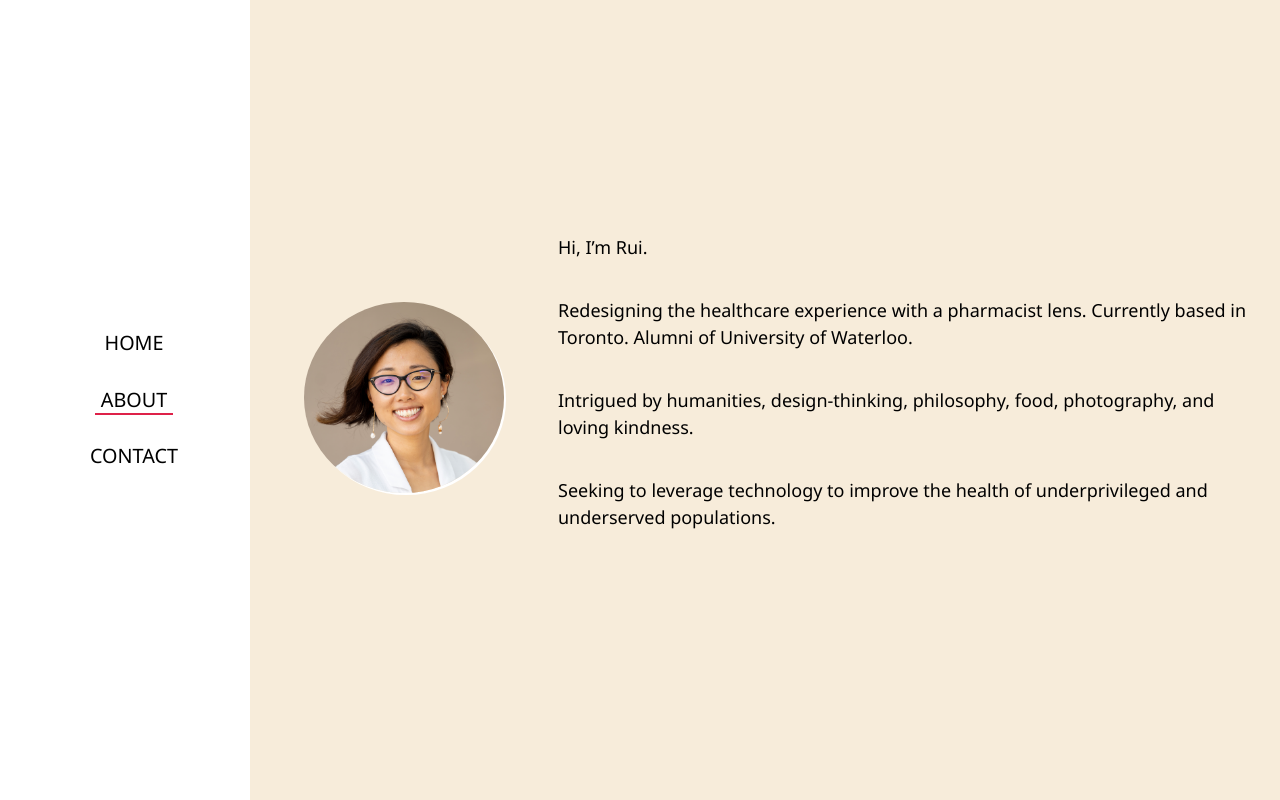
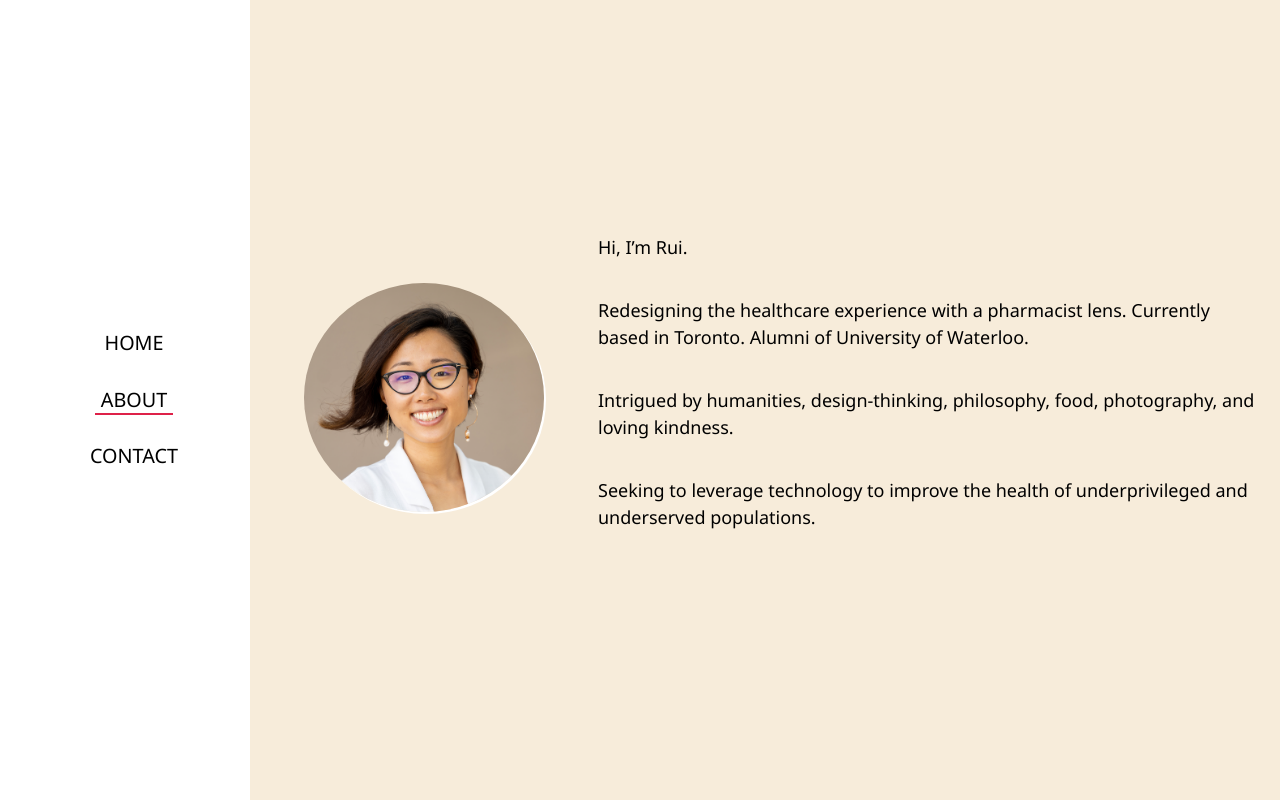
Before and after one commit to celire/celire.github.io, a plain HTML site: page index.html in a window 1280 px wide. Both pictures are taken after a click on the element "ABOUT". Drawn offline with Linux system fonts and the light colour scheme; a web font is replaced by a local one.

Commit message:
Update main.css

```diff
--- a/css/main.css
+++ b/css/main.css
@@ -118,7 +118,7 @@ a:hover {
 .about-image {
 	margin-right: 3em;
 	min-width: 30%;
-	max-width: 200px;
+	max-width: 240px;
 	border-radius: 50%;
 	box-shadow: 2px 2px #ffffff;
 }
```
